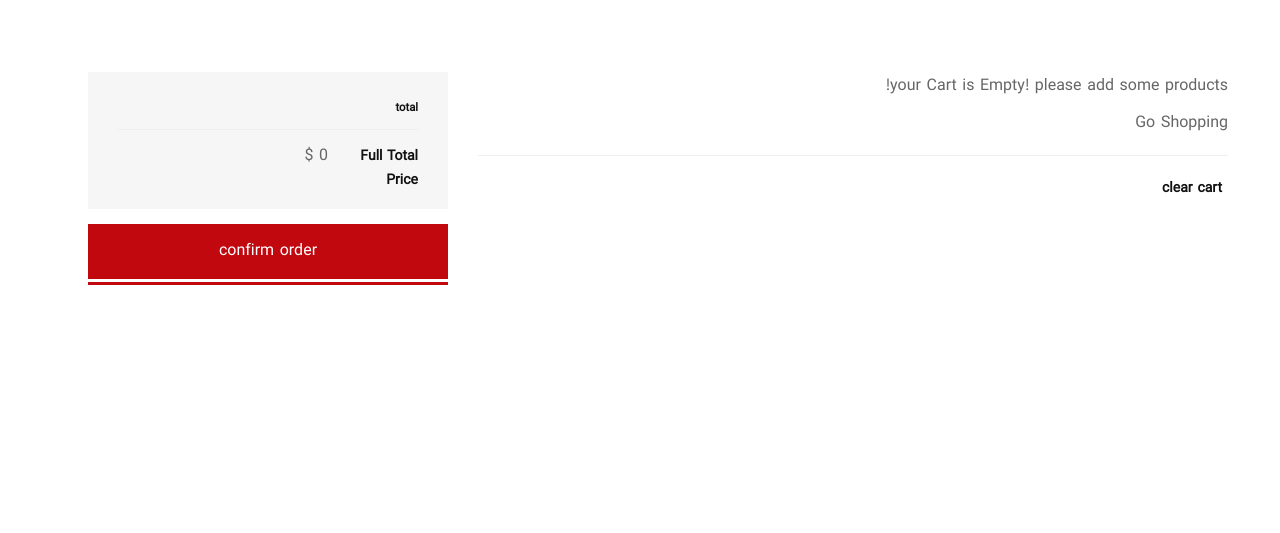
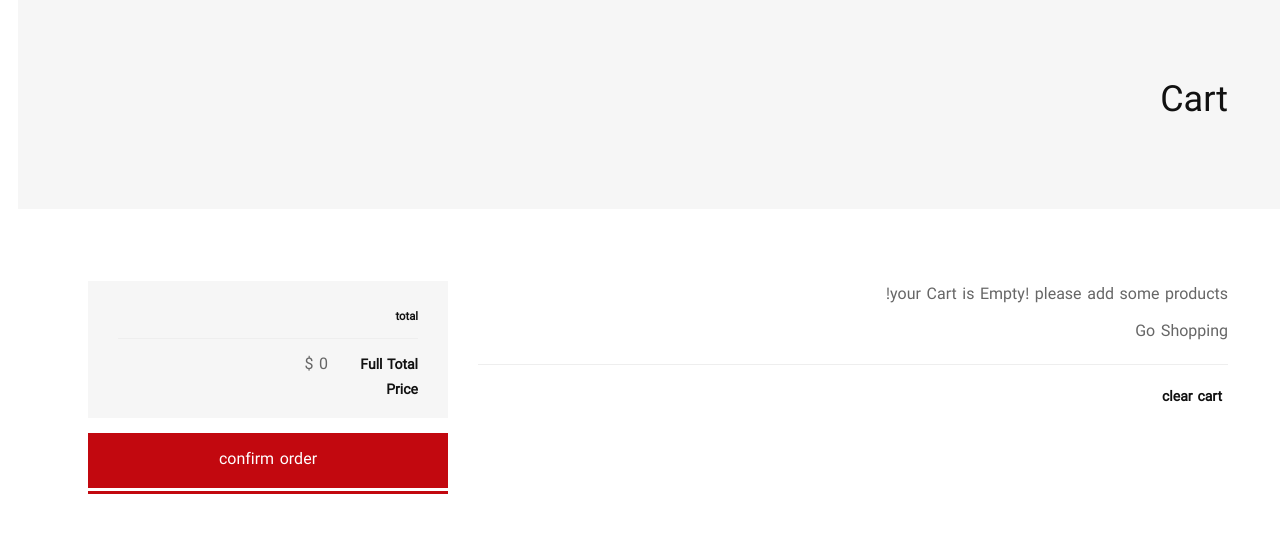
Before and after one commit to MalekJavad/onlineshop, a Django app: template cart/templates/cart/cart_detail.html in a window 1280 px wide. Shown: the part 103-636 px from the top of the page. Run offline with Django 4.2, Linux system fonts and the light colour scheme; the template is opened without the code that fills it, so the values that code supplies are empty; parts of the project's set-up code (start-up, migrations or seed data) failed here and were passed over; some libraries are stand-ins or nearby versions; some web fonts are replaced.

Commit message:
add topheader for cart detail and product detail + updating translation of cart and product app

```diff
--- a/cart/templates/cart/cart_detail.html
+++ b/cart/templates/cart/cart_detail.html
@@ -10,6 +10,11 @@
 {% endblock page_title %}
 
 {% block content %}
+    <!-- Breadcrumb area Start -->
+    {% trans 'Cart' as header_name %}
+    {% include 'topheader.html' with header_name=header_name %}
+    <!-- Breadcrumb area End -->
+
     <!-- Main Content Wrapper Start -->
     <div class="main-content-wrapper">
         <div class="page-content-inner ptb--80">
--- /dev/null
+++ b/templates/topheader.html
@@ -0,0 +1,13 @@
+{% load i18n %}
+
+<div class="breadcrumb-area bg-color ptb--90" data-bg-color="#f6f6f6">
+    <div class="container">
+        <div class="row">
+            <div class="col-12">
+                <div class="d-flex justify-content-between align-items-center flex-sm-row flex-column">
+                    <h1 class="page-title">{{ header_name }}</h1>
+                </div>
+            </div>
+        </div>
+    </div>
+</div>
```
Also changed, not shown: products/templates/products/product_detail.html (+1 -11 lines), cart/locale/fa/LC_MESSAGES/django.po, products/locale/fa/LC_MESSAGES/django.po, 2 other files.
